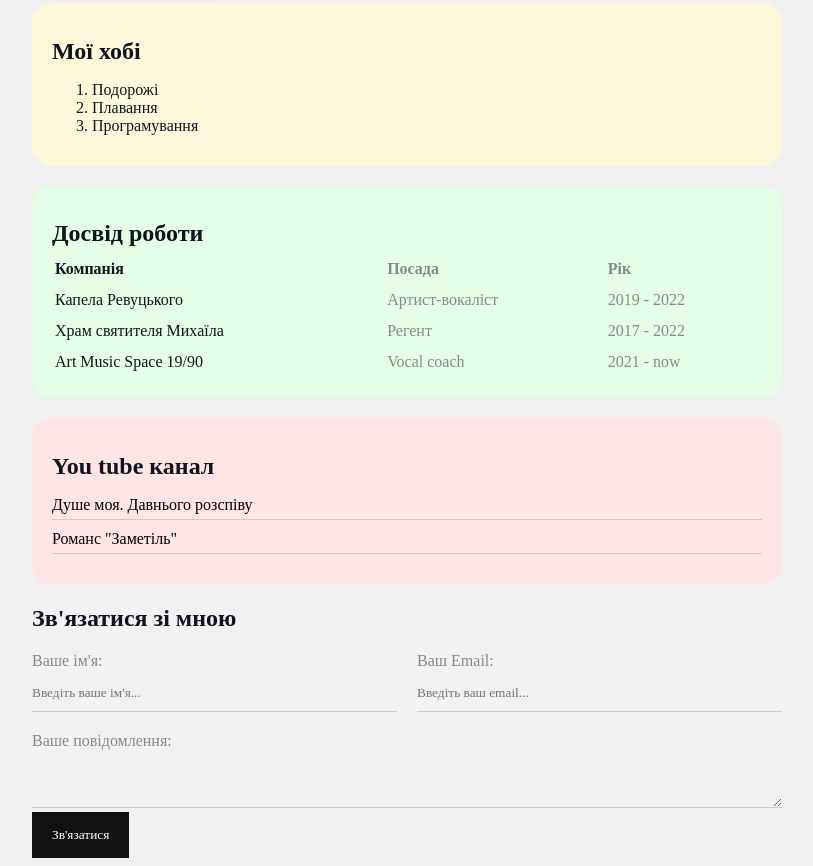
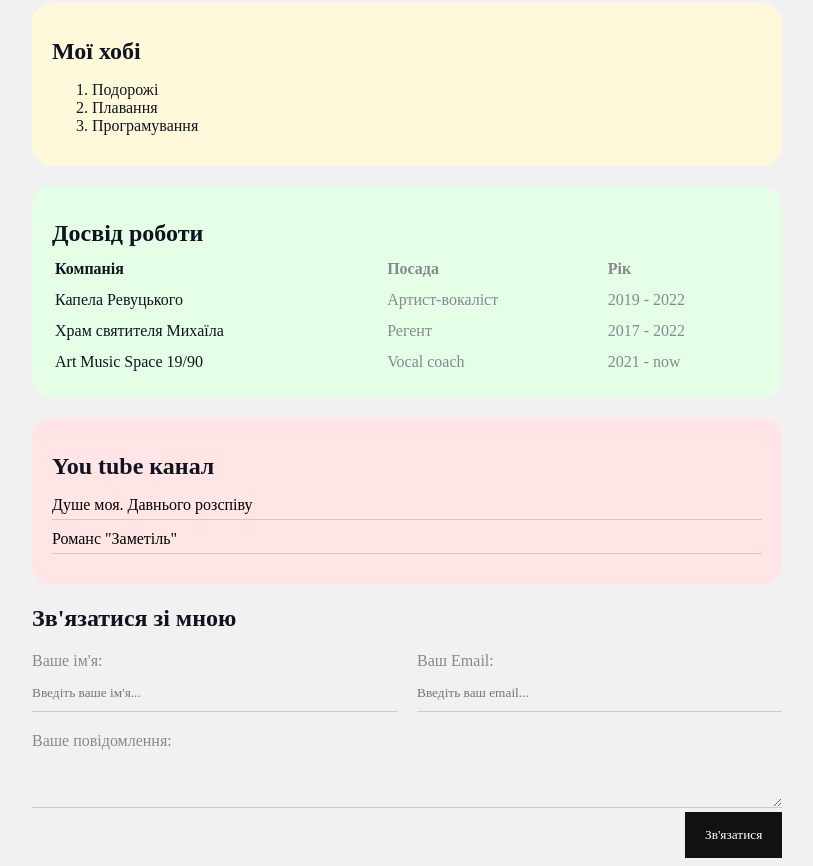
Before and after one commit to SerhiiPanasiuk/CV, a plain HTML site: page index.html in a window 1280 px wide. Shown: the part 256-1122 px from the top of the page, without its empty margins (233-1046 px from the left). Drawn offline with Linux system fonts and the light colour scheme.

Commit message:
updated CSS

```diff
--- a/styles.css
+++ b/styles.css
@@ -160,6 +160,7 @@ table td:nth-child(2),
   border: none;
   font-family: inherit;
   cursor: pointer;
+  margin-left: 653px;
 }
 .btn:hover {
   opacity: 0.9;
```
